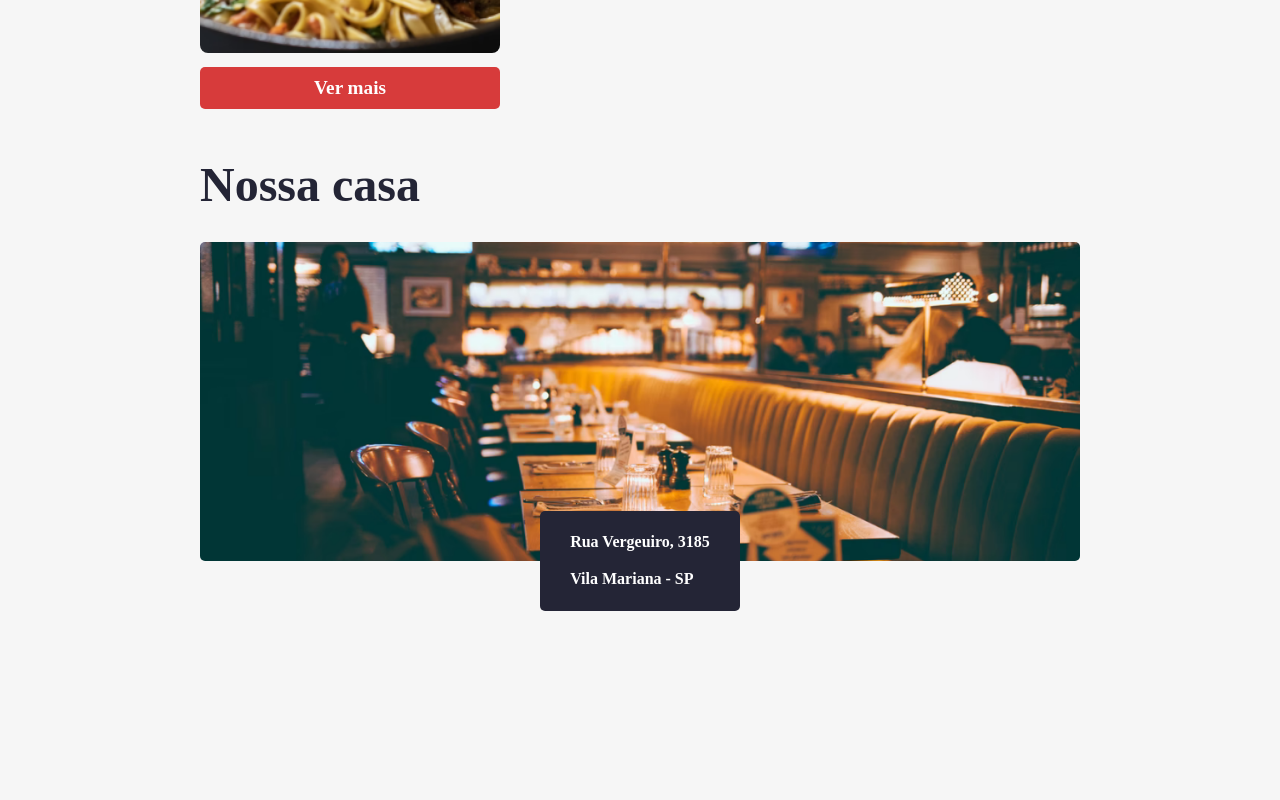
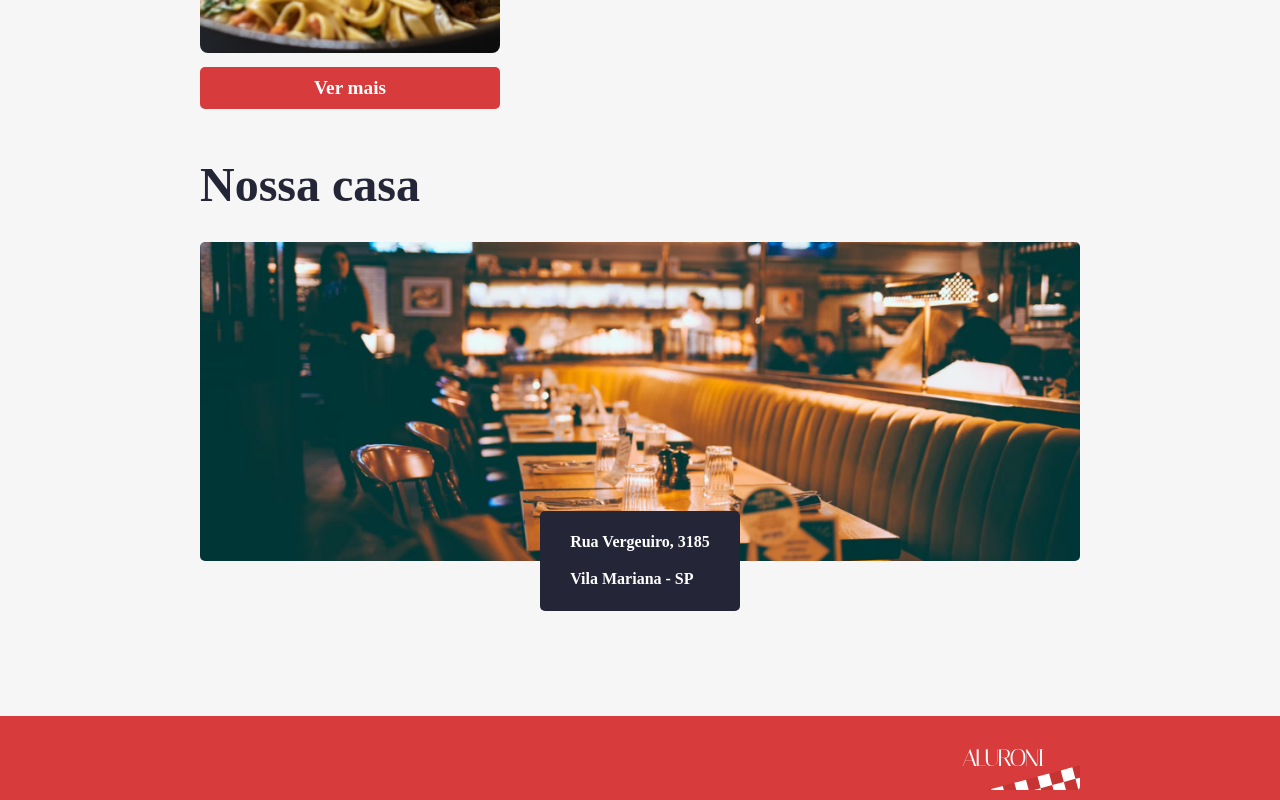
Before and after one commit to RuizHenrique01/Aluroni-react, a React (Create React App) app: page / in a window 1280 px wide. Shown: the part 1121-1921 px from the top of the page. Before the commit the page ends 1837 px from the top, so only its background shows below. Built offline with nearby package versions, Linux system fonts and the light colour scheme; a web font is replaced by a local one.

Commit message:
feat: adding NotFound page

```diff
--- /dev/null
+++ b/src/components/Footer/Footer.module.scss
@@ -0,0 +1,17 @@
+@import "styles/variables";
+@import "styles/breakpoints";
+.footer {
+  background-color: $red;
+  display: flex;
+  justify-content: flex-end;
+  padding: 10px $padding-horizontal;
+  @media (max-width: $desktop_xsm) {
+  padding: 10px $padding-horizontal-mobile;
+  }
+  @media (min-width: $desktop_xsm) and (max-width: $desktop_sm) {
+  padding: 10px $padding-horizontal-sm;
+  }
+  @media (min-width: $desktop_sm) and (max-width: $desktop_md) {
+  padding: 10px $padding-horizontal-md;
+  }
+}
--- /dev/null
+++ b/src/components/Footer/index.tsx
@@ -0,0 +1,10 @@
+import { ReactComponent as Logo } from 'assets/logo.svg';
+import styles from './Footer.module.scss';
+
+export default function Footer() {
+  return (
+    <footer className={styles.footer}>
+      <Logo />
+    </footer>
+  );
+}
--- a/src/index.css
+++ b/src/index.css
@@ -9,3 +9,9 @@
   box-sizing: border-box;
   font-family: 'Italiana', serif;
 }
+
+#root > main.container {
+  display: flex;
+  flex-direction: column;
+  min-height: 100vh;
+}
--- /dev/null
+++ b/src/pages/NotFound/NotFound.module.scss
@@ -0,0 +1,21 @@
+@import 'styles/variables';
+.container {
+  align-items: center;
+  display: flex;
+  flex: 1;
+  flex-direction: column;
+  justify-content: center;
+}
+.voltar {
+  display: flex;
+  justify-content: flex-start;
+  width: 100%;
+  button {
+    background-color: transparent;
+    border: none;
+    color: $red;
+    cursor: pointer;
+    font-size: 1.5rem;
+    font-weight: bold;
+  }
+}
--- /dev/null
+++ b/src/pages/NotFound/index.tsx
@@ -0,0 +1,15 @@
+import classNames from 'classnames';
+import { ReactComponent as NotFoundImage } from 'assets/not_found.svg';
+import styles from './NotFound.module.scss';
+import stylesTheme from 'styles/Theme.module.scss';
+
+export default function NotFound() {
+  return (
+    <div className={classNames({
+      [styles.container]: true,
+      [stylesTheme.container]: true
+    })}>
+      <NotFoundImage />
+    </div>
+  );
+}
--- a/src/routes.tsx
+++ b/src/routes.tsx
@@ -1,8 +1,10 @@
+import Footer from 'components/Footer';
 import Header from 'components/Header';
 import MenuHeader from 'components/MenuHeader';
 import { About } from 'pages/About';
 import { Init } from 'pages/Init';
 import Menu from 'pages/Menu';
+import NotFound from 'pages/NotFound';
 import { BrowserRouter as Router, Routes, Route } from 'react-router-dom';
 
 export function AppRouter() {
@@ -16,7 +18,9 @@
             <Route path='menu' element={<Menu />} />
             <Route path='about' element={<About />} />
           </Route>
+          <Route path='*' element={<NotFound />}/>
         </Routes>
+        <Footer />
       </Router>
     </main>
   );
```
Also changed, not shown: src/assets/not_found.svg (added).
